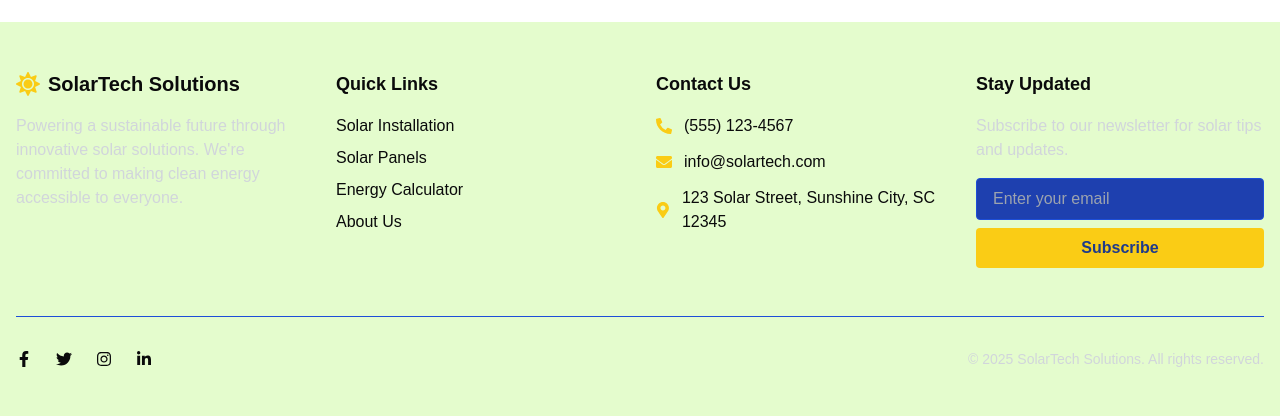
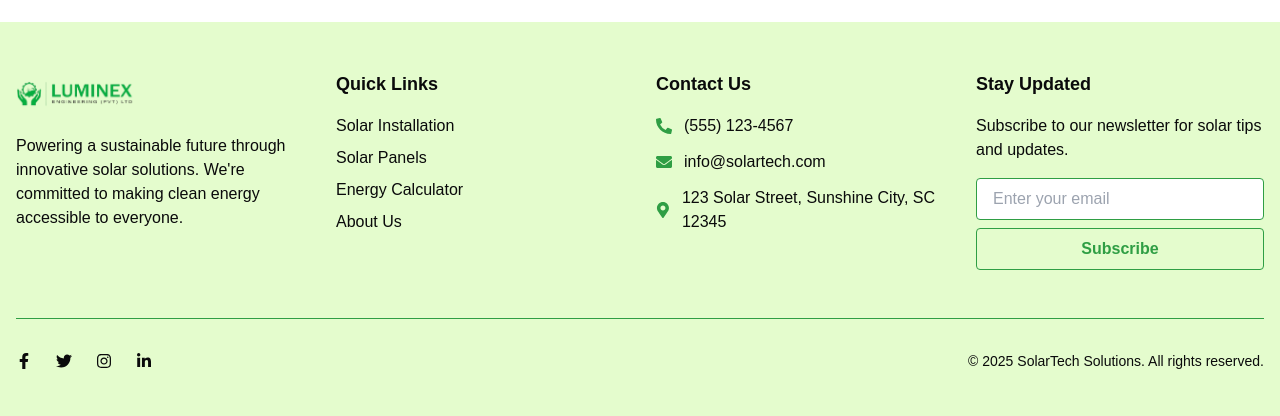
Before and after one commit to Tharaka1103/Smart-Solar, a Next.js app: page /products in a window 1280 px wide. Shown: the part 842-1258 px from the top of the page. Built offline with nearby package versions, Linux system fonts and the light colour scheme; no server answers.

Commit message:
initial commit

```diff
--- a/app/page.tsx
+++ b/app/page.tsx
@@ -9,29 +9,34 @@ export default function Home() {
       {/* Hero Section */}
       <section id="home" className="pb-20 md:pt-20 md:pb-24">
         <div className="container mx-auto px-4 grid md:grid-cols-2 gap-8 items-center">
-          <div>
-            <h1 className="text-4xl md:text-6xl font-bold mb-6">
+          {/* Image div moved up for mobile, reordered in desktop */}
+          <div className="md:order-2 mx-auto w-full max-w-[350px] md:w-[350px]">
+            <div className="relative h-[300px] md:h-[400px] w-full rounded-xl overflow-hidden">
+              <Image
+                src="/hero-bg.png"
+                alt="Solar Panel Installation"
+                fill
+                className="object-cover"
+                priority
+              />
+            </div>
+          </div>
+          {/* Content div */}
+          <div className="md:order-1 text-center md:text-left">
+            <h1 className="text-3xl md:text-4xl lg:text-6xl font-bold mb-4 md:mb-6">
               Power Your Future with Smart Solar Solutions
             </h1>
-            <p className="text-muted-foreground text-lg mb-8">
+            <p className="text-muted-foreground text-base md:text-lg mb-6 md:mb-8">
               Transform your energy consumption with our cutting-edge solar technology. Save money while saving the planet.
             </p>
-            <div className="flex gap-4">
-              <button className="bg-primary text-primary-foreground px-6 py-3 rounded-lg hover:opacity-90 transition-opacity flex items-center gap-2">
+            <div className="flex gap-4 justify-center md:justify-start">
+              <button className="bg-primary text-primary-foreground px-4 md:px-6 py-2 md:py-3 rounded-lg hover:opacity-90 transition-opacity flex items-center gap-2">
                 Get Started <ArrowRight className="w-4 h-4" />
               </button>
-              <button className="border border-border px-6 py-3 rounded-lg hover:bg-muted transition-colors">
+              <button className="border border-border px-4 md:px-6 py-2 md:py-3 rounded-lg hover:bg-muted transition-colors">
                 Learn More
               </button>
             </div>
-          </div>
-          <div className="relative h-[400px] w-[350px] rounded-xl overflow-hidden">
-            <Image
-              src="/hero-bg.png"
-              alt="Solar Panel Installation"
-              fill
-              className="object-cover"
-            />
           </div>
         </div>
       </section>
--- a/components/Footer.tsx
+++ b/components/Footer.tsx
@@ -1,5 +1,7 @@
-
-import { FaSun, FaPhoneAlt, FaEnvelope, FaMapMarkerAlt, FaFacebookF, FaTwitter, FaInstagram, FaLinkedinIn } from 'react-icons/fa';
+import Image from 'next/image';
+import Link from 'next/link';
+import { motion } from 'framer-motion';
+import { FaPhoneAlt, FaEnvelope, FaMapMarkerAlt, FaFacebookF, FaTwitter, FaInstagram, FaLinkedinIn } from 'react-icons/fa';
 
 const Footer = () => {
   return (
@@ -9,11 +11,20 @@ const Footer = () => {
           {/* Company Info */}
           <div className="space-y-4">
             <div className="flex items-center gap-2">
-              <FaSun className="text-yellow-400 text-2xl" />
-              <h3 className="text-xl font-bold">SolarTech Solutions</h3>
+              <Link href="/" className="flex items-center space-x-2">
+                <div className="relative w-[100px] h-[40px] md:w-[120px] md:h-[48px]">
+                  <Image
+                    src="/logo.png"
+                    alt="SolarTech Solutions"
+                    fill
+                    className="object-contain"
+                    priority
+                  />
+                </div>
+              </Link>
             </div>
-            <p className="text-gray-300">
-              Powering a sustainable future through innovative solar solutions. We&apos;re committed to making clean energy accessible to everyone.
+            <p className="">
+              Powering a sustainable future through innovative solar solutions. We're committed to making clean energy accessible to everyone.
             </p>
           </div>
 
@@ -21,10 +32,18 @@ const Footer = () => {
           <div className="space-y-4">
             <h4 className="text-lg font-semibold">Quick Links</h4>
             <ul className="space-y-2">
-              <li><a href="/services" className="hover:text-yellow-400 transition-colors">Solar Installation</a></li>
-              <li><a href="/products" className="hover:text-yellow-400 transition-colors">Solar Panels</a></li>
-              <li><a href="/calculator" className="hover:text-yellow-400 transition-colors">Energy Calculator</a></li>
-              <li><a href="/about" className="hover:text-yellow-400 transition-colors">About Us</a></li>
+              {[
+                { href: '/services', text: 'Solar Installation' },
+                { href: '/products', text: 'Solar Panels' },
+                { href: '/calculator', text: 'Energy Calculator' },
+                { href: '/about', text: 'About Us' }
+              ].map((link) => (
+                <li key={link.href}>
+                  <Link href={link.href} className="hover:text-yellow-400 transition-colors">
+                    {link.text}
+                  </Link>
+                </li>
+              ))}
             </ul>
           </div>
 
@@ -33,15 +52,15 @@ const Footer = () => {
             <h4 className="text-lg font-semibold">Contact Us</h4>
             <div className="space-y-3">
               <div className="flex items-center gap-3">
-                <FaPhoneAlt className="text-yellow-400" />
+                <FaPhoneAlt className="text-primary" />
                 <span>(555) 123-4567</span>
               </div>
               <div className="flex items-center gap-3">
-                <FaEnvelope className="text-yellow-400" />
+                <FaEnvelope className="text-primary" />
                 <span>info@solartech.com</span>
               </div>
               <div className="flex items-center gap-3">
-                <FaMapMarkerAlt className="text-yellow-400" />
+                <FaMapMarkerAlt className="text-primary" />
                 <span>123 Solar Street, Sunshine City, SC 12345</span>
               </div>
             </div>
@@ -50,14 +69,17 @@ const Footer = () => {
           {/* Newsletter */}
           <div className="space-y-4">
             <h4 className="text-lg font-semibold">Stay Updated</h4>
-            <p className="text-gray-300">Subscribe to our newsletter for solar tips and updates.</p>
-            <form className="space-y-2">
+            <p className="">Subscribe to our newsletter for solar tips and updates.</p>
+            <form className="space-y-2" >
               <input
                 type="email"
                 placeholder="Enter your email"
-                className="w-full px-4 py-2 rounded bg-blue-800 border border-blue-700 focus:outline-none focus:border-yellow-400"
+                className="w-full px-4 py-2 rounded bg-background border border-primary focus:outline-none focus:border-yellow-400"
               />
-              <button className="w-full bg-yellow-400 text-blue-900 py-2 rounded font-semibold hover:bg-yellow-300 transition-colors">
+              <button
+                type="submit"
+                className="w-full bg-footer text-primary py-2 rounded border border-primary font-semibold hover:bg-primary hover:text-white transition-colors"
+              >
                 Subscribe
               </button>
             </form>
@@ -65,15 +87,25 @@ const Footer = () => {
         </div>
 
         {/* Social Links & Copyright */}
-        <div className="mt-12 pt-8 border-t border-blue-700">
+        <div className="mt-12 pt-8 border-t border-primary">
           <div className="flex flex-col md:flex-row justify-between items-center space-y-4 md:space-y-0">
             <div className="flex space-x-6">
-              <a href="#" className="hover:text-yellow-400 transition-colors"><FaFacebookF /></a>
-              <a href="#" className="hover:text-yellow-400 transition-colors"><FaTwitter /></a>
-              <a href="#" className="hover:text-yellow-400 transition-colors"><FaInstagram /></a>
-              <a href="#" className="hover:text-yellow-400 transition-colors"><FaLinkedinIn /></a>
+              {[
+                { Icon: FaFacebookF, href: '#' },
+                { Icon: FaTwitter, href: '#' },
+                { Icon: FaInstagram, href: '#' },
+                { Icon: FaLinkedinIn, href: '#' }
+              ].map(({ Icon, href }, index) => (
+                <Link
+                  key={index}
+                  href={href}
+                  className="hover:text-primary transition-colors"
+                >
+                  <Icon />
+                </Link>
+              ))}
             </div>
-            <div className="text-sm text-gray-300">
+            <div className="text-sm ">
               © {new Date().getFullYear()} SolarTech Solutions. All rights reserved.
             </div>
           </div>
--- a/components/Header.tsx
+++ b/components/Header.tsx
@@ -68,8 +68,8 @@ export const Header = () => {
           <Link href="/" className="flex items-center space-x-2 group">
             <motion.span
               className="text-2xl font-bold bg-primary bg-clip-text text-transparent"
-              whileHover={{ scale: 1.05 }}
-              whileTap={{ scale: 0.95 }}
+              whileHover={{ scale: 1.2 }}
+              whileTap={{ scale: 1.2 }}
             >
               <Image
               src="/logo.png"
```
Also changed, not shown: public/logo.png (added).
